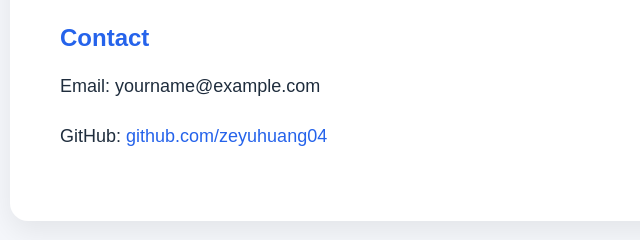
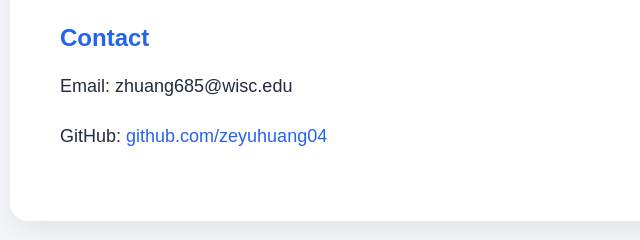
Before and after one commit to zeyuhuang04/zeyuhuang04.github.io, a plain HTML site: page index.html in a window 1280 px wide. Shown: the part 1096-1336 px from the top of the page, 130-770 px from the left. Drawn offline with Linux system fonts and the light colour scheme.

Commit message:
Update index.html

```diff
--- a/index.html
+++ b/index.html
@@ -53,7 +53,7 @@
 
     <section>
       <h2>Contact</h2>
-      <p>Email: yourname@example.com</p >
+      <p>Email: zhuang685@wisc.edu</p >
       <p>GitHub: <a href=" " target="_blank">github.com/zeyuhuang04</a ></p >
     </section>
   </main>
```
